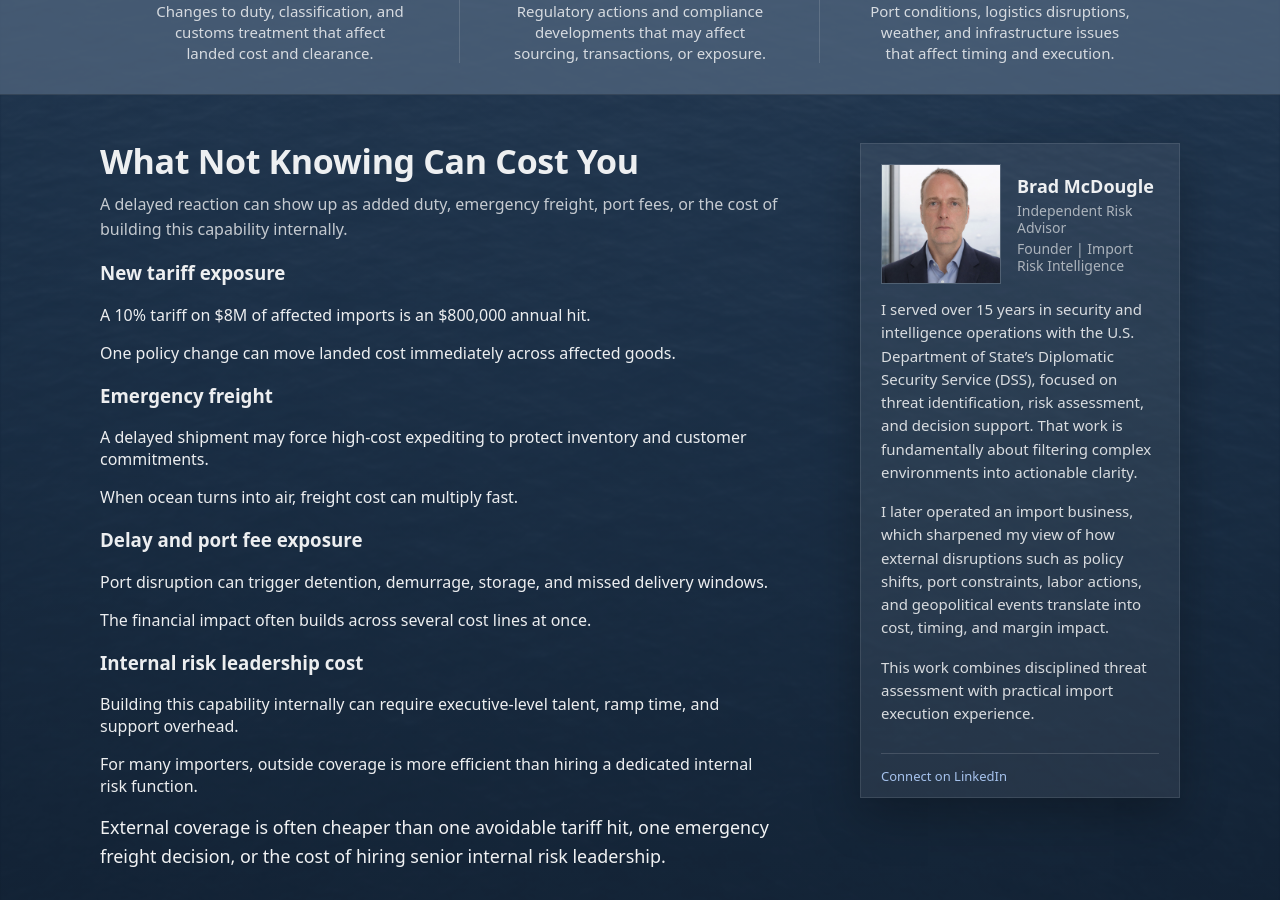
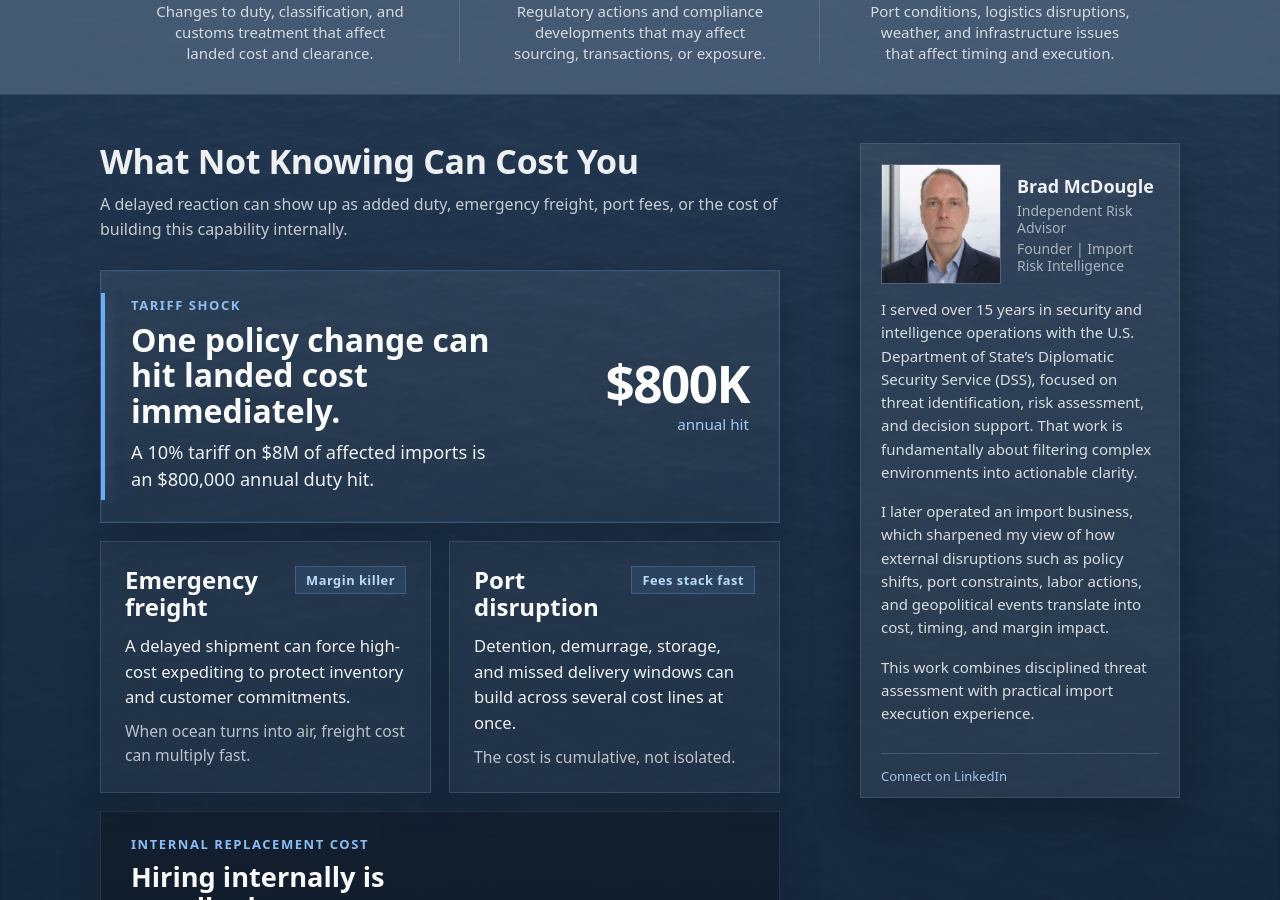
Before and after one commit to importrisk/import-risk-intelligence-site, a Jekyll site: the page built from index.html, in a window 1280 px wide and 900 px high, scrolled down 762 px. Built offline with Jekyll 4.4.1, drawn with Linux system fonts in a browser that asks for light colours; some of the changed text lies outside the part shown.

Commit message:
Update index.html

```diff
--- a/index.html
+++ b/index.html
@@ -95,52 +95,63 @@ description: Independent risk assessment for U.S. importers.
        <section id="approach" class="section">
   <h2 class="section-title">What Not Knowing Can Cost You</h2>
 
-          <p class="section-text">
+  <p class="section-text cost-intro">
     A delayed reaction can show up as added duty, emergency freight, port fees, or the cost of building this capability internally.
   </p>
 
-          <div class="cost-stack">
-
-            <div class="cost-card">
-              <h3 class="cost-card-title">New tariff exposure</h3>
-              <p class="cost-card-text">
-                A 10% tariff on $8M of affected imports is an $800,000 annual hit.
-              </p>
-              <p class="cost-card-subtext">
-                One policy change can move landed cost immediately across affected goods.
+  <div class="cost-hero-card">
+    <div class="cost-hero-copy">
+      <p class="cost-eyebrow">Tariff shock</p>
+      <h3 class="cost-hero-title">One policy change can hit landed cost immediately.</h3>
+      <p class="cost-hero-text">
+        A 10% tariff on $8M of affected imports is an $800,000 annual duty hit.
       </p>
     </div>
+    <div class="cost-hero-stat">
+      <div class="cost-hero-stat-value">$800K</div>
+      <div class="cost-hero-stat-label">annual hit</div>
+    </div>
+  </div>
 
-            <div class="cost-card">
-              <h3 class="cost-card-title">Emergency freight</h3>
-              <p class="cost-card-text">
-                A delayed shipment may force high-cost expediting to protect inventory and customer commitments.
+  <div class="cost-grid">
+    <div class="cost-mini-card">
+      <div class="cost-mini-top">
+        <h3 class="cost-mini-title">Emergency freight</h3>
+        <div class="cost-mini-badge">Margin killer</div>
+      </div>
+      <p class="cost-mini-text">
+        A delayed shipment can force high-cost expediting to protect inventory and customer commitments.
       </p>
-              <p class="cost-card-subtext">
+      <p class="cost-mini-subtext">
         When ocean turns into air, freight cost can multiply fast.
       </p>
     </div>
 
-            <div class="cost-card">
-              <h3 class="cost-card-title">Delay and port fee exposure</h3>
-              <p class="cost-card-text">
-                Port disruption can trigger detention, demurrage, storage, and missed delivery windows.
+    <div class="cost-mini-card">
+      <div class="cost-mini-top">
+        <h3 class="cost-mini-title">Port disruption</h3>
+        <div class="cost-mini-badge">Fees stack fast</div>
+      </div>
+      <p class="cost-mini-text">
+        Detention, demurrage, storage, and missed delivery windows can build across several cost lines at once.
       </p>
-              <p class="cost-card-subtext">
-                The financial impact often builds across several cost lines at once.
+      <p class="cost-mini-subtext">
+        The cost is cumulative, not isolated.
       </p>
     </div>
+  </div>
 
-            <div class="cost-card">
-              <h3 class="cost-card-title">Internal risk leadership cost</h3>
-              <p class="cost-card-text">
-                Building this capability internally can require executive-level talent, ramp time, and support overhead.
-              </p>
-              <p class="cost-card-subtext">
-                For many importers, outside coverage is more efficient than hiring a dedicated internal risk function.
+  <div class="cost-compare-card">
+    <div class="cost-compare-copy">
+      <p class="cost-eyebrow">Internal replacement cost</p>
+      <h3 class="cost-compare-title">Hiring internally is usually the more expensive path.</h3>
+      <p class="cost-compare-text">
+        Building internal executive-level risk coverage means compensation, ramp time, and support overhead.
       </p>
     </div>
-
+    <div class="cost-compare-stat">
+      Executive-level<br>hire + overhead
+    </div>
   </div>
 
   <p class="cost-summary">
```
Lines whose indentation alone changed are shown as unchanged.
